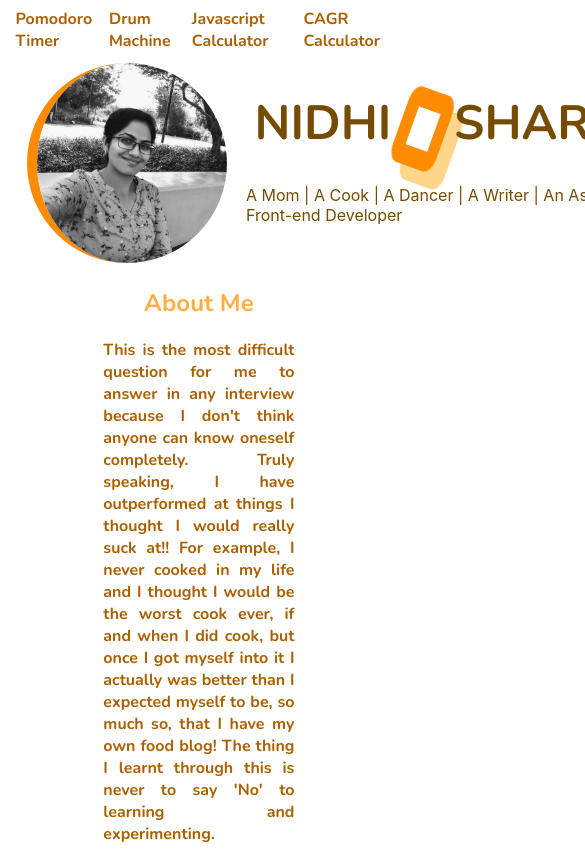
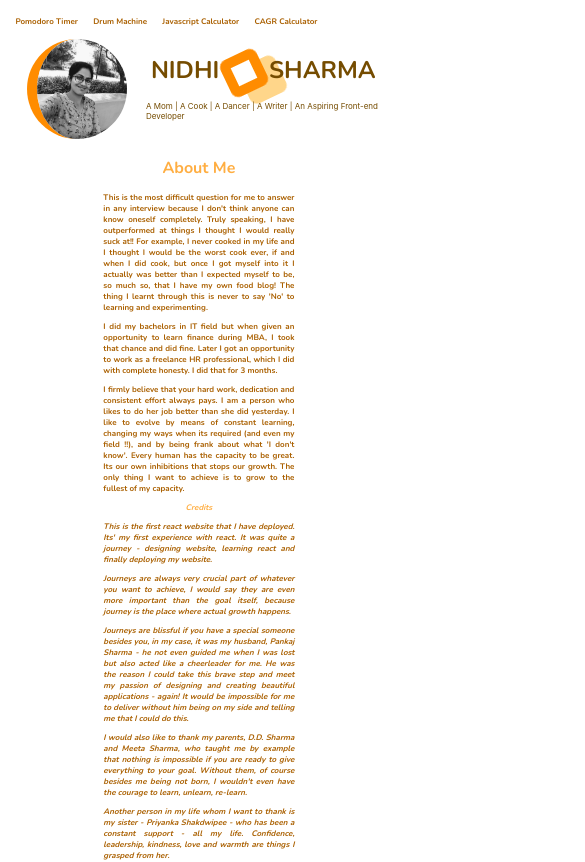
Before and after one commit to nidhidsharma08121988/nidhipsharmawebsite, a React (Create React App) app: page / in a window 390 px wide. Shown: the top 862 px of the page, 585 px wide, since content can reach past the window. Built offline with nearby package versions, Linux system fonts and the light colour scheme.

Commit message:
added media query

```diff
--- a/src/App.css
+++ b/src/App.css
@@ -156,3 +156,32 @@ h2{
   display: flex;
   flex-direction: row;
 }
+
+@media only screen and (max-width:829px){
+	a{
+		font-size: 0.5rem;
+	}
+	.name{
+		font-size: 1.5rem;
+	}
+	h2{
+		font-size: 1rem;
+	}
+	.about{
+		font-size: 0.5rem;
+	}
+	.credit{
+		font-size: 0.5rem;
+	}
+	p{
+		font-size: 0.5rem;
+	}
+	.imgNidhi{
+		width:100px;
+		height:100px;
+	}
+	.movingBlock{
+		width:40px;
+		height:40px;
+	}
+}
```
Also changed, not shown: 1 other file (tests, documents, lock files or other folders).
